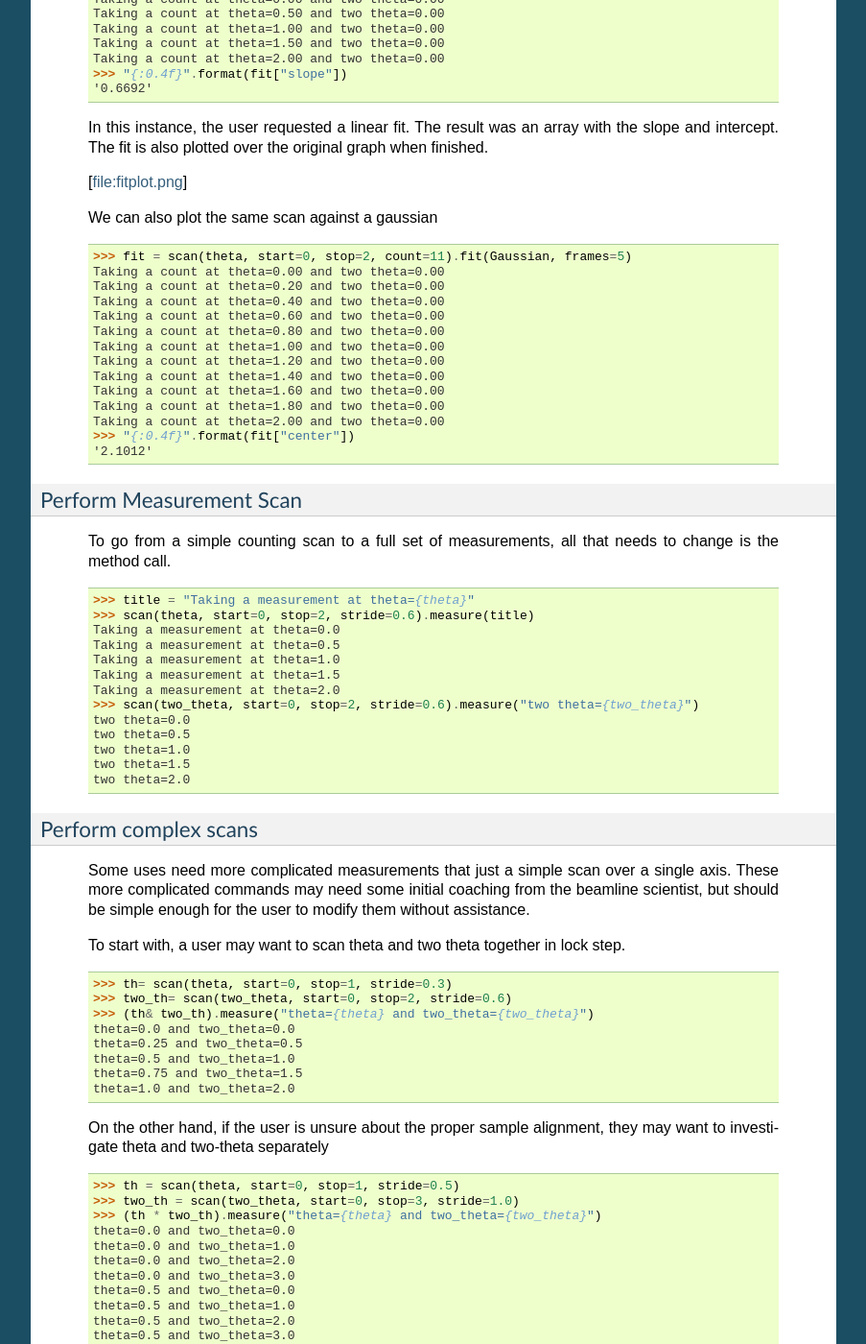
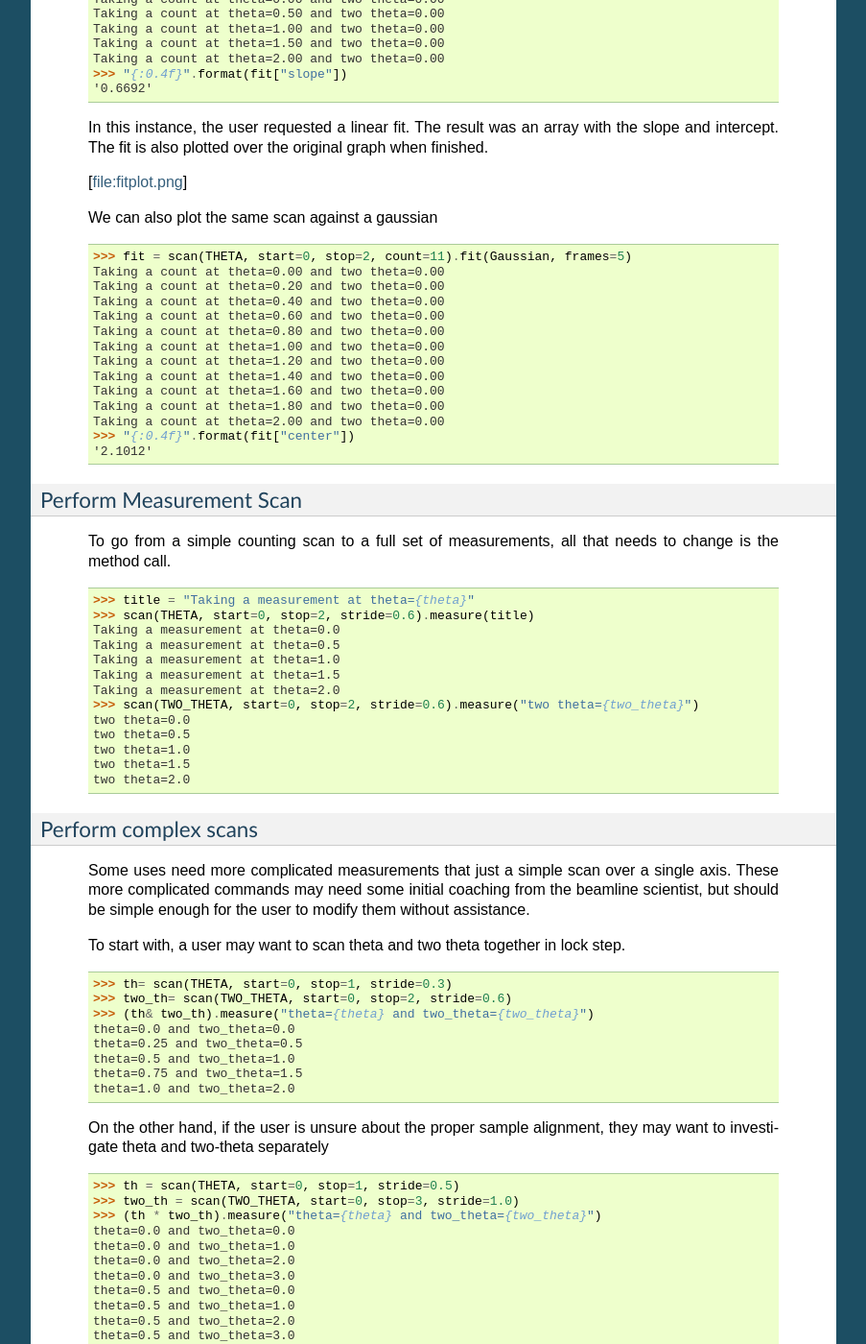
Before and after one commit to PyGenie-Scans/Scans, a Sphinx documentation site: the page built from doc/source/tutorial.rst, in a window 1280 px wide and 1400 px high, scrolled down 2943 px. Shown: the whole window at 96% size, without its empty margins (198-1101 px from the left). Built offline with Sphinx 7.4.7, drawn with Linux system fonts in a browser that asks for light colours; some of the changed text lies outside the part shown.

```diff
--- a/doc/source/tutorial.rst
+++ b/doc/source/tutorial.rst
@@ -77,7 +77,7 @@ Examples
 
   >>> import matplotlib
   >>> # matplotlib.use("Agg")
-  >>> from Scans.Instrument import scan, theta, two_theta
+  >>> from Scans.Instrument import scan, THETA, TWO_THETA
 
 Plot Motor Scan
 ---------------
@@ -86,7 +86,7 @@ Plot Motor Scan
   intensity as the motor moves from 0 to 2 inclusively in steps /near/
   0.3.
 
-  >>> scan(theta, start=0, stop=2, stride=0.6).plot(seconds=1)
+  >>> scan(THETA, start=0, stop=2, stride=0.6).plot(seconds=1)
   Taking a count at theta=0.00 and two theta=0.00
   Taking a count at theta=0.50 and two theta=0.00
   Taking a count at theta=1.00 and two theta=0.00
@@ -121,17 +121,17 @@ Plot Motor Scan
   `gaps' allow the user to specify the number of measurements and the
   number of gaps, respectively.
 
-  >>> scan(theta, start=0, stop=2, step=0.6).plot(frames=5)
+  >>> scan(THETA, start=0, stop=2, step=0.6).plot(frames=5)
   Taking a count at theta=0.00 and two theta=0.00
   Taking a count at theta=0.60 and two theta=0.00
   Taking a count at theta=1.20 and two theta=0.00
   Taking a count at theta=1.80 and two theta=0.00
-  >>> scan(theta, start=0, stop=2, count=4).plot(frames=5)
+  >>> scan(THETA, start=0, stop=2, count=4).plot(frames=5)
   Taking a count at theta=0.00 and two theta=0.00
   Taking a count at theta=0.67 and two theta=0.00
   Taking a count at theta=1.33 and two theta=0.00
   Taking a count at theta=2.00 and two theta=0.00
-  >>> scan(theta, start=0, stop=2, gaps=4).plot(frames=5)
+  >>> scan(THETA, start=0, stop=2, gaps=4).plot(frames=5)
   Taking a count at theta=0.00 and two theta=0.00
   Taking a count at theta=0.50 and two theta=0.00
   Taking a count at theta=1.00 and two theta=0.00
@@ -141,13 +141,13 @@ Plot Motor Scan
   The user also has the option of fixing the steps size and number of
   measurements or gaps while leaving the ending position open.
 
-  >>> scan(theta, start=0, step=0.6, count=5).plot(frames=5)
+  >>> scan(THETA, start=0, step=0.6, count=5).plot(frames=5)
   Taking a count at theta=0.00 and two theta=0.00
   Taking a count at theta=0.60 and two theta=0.00
   Taking a count at theta=1.20 and two theta=0.00
   Taking a count at theta=1.80 and two theta=0.00
   Taking a count at theta=2.40 and two theta=0.00
-  >>> scan(theta, start=0, stride=0.6, gaps=5).plot(frames=5)
+  >>> scan(THETA, start=0, stride=0.6, gaps=5).plot(frames=5)
   Taking a count at theta=0.00 and two theta=0.00
   Taking a count at theta=0.60 and two theta=0.00
   Taking a count at theta=1.20 and two theta=0.00
@@ -158,7 +158,7 @@ Plot Motor Scan
   For when relative scans make more sense, it's possible to request
   them by replacing beign and end with before and after.
 
-  >>> scan(theta, before=-1, after=1, stride=0.6).plot(frames=5)
+  >>> scan(THETA, before=-1, after=1, stride=0.6).plot(frames=5)
   Taking a count at theta=2.00 and two theta=0.00
   Taking a count at theta=2.50 and two theta=0.00
   Taking a count at theta=3.00 and two theta=0.00
@@ -172,7 +172,7 @@ Perform Fits
   performing the plot
 
   >>> from Scans.Fit import Linear, Gaussian
-  >>> fit = scan(theta, start=0, stop=2, stride=0.6).fit(Linear, frames=5)
+  >>> fit = scan(THETA, start=0, stop=2, stride=0.6).fit(Linear, frames=5)
   Taking a count at theta=0.00 and two theta=0.00
   Taking a count at theta=0.50 and two theta=0.00
   Taking a count at theta=1.00 and two theta=0.00
@@ -189,7 +189,7 @@ Perform Fits
 
   We can also plot the same scan against a gaussian
 
-  >>> fit = scan(theta, start=0, stop=2, count=11).fit(Gaussian, frames=5)
+  >>> fit = scan(THETA, start=0, stop=2, count=11).fit(Gaussian, frames=5)
   Taking a count at theta=0.00 and two theta=0.00
   Taking a count at theta=0.20 and two theta=0.00
   Taking a count at theta=0.40 and two theta=0.00
@@ -211,13 +211,13 @@ Perform Measurement Scan
   that needs to change is the method call.
 
   >>> title = "Taking a measurement at theta={theta}"
-  >>> scan(theta, start=0, stop=2, stride=0.6).measure(title)
+  >>> scan(THETA, start=0, stop=2, stride=0.6).measure(title)
   Taking a measurement at theta=0.0
   Taking a measurement at theta=0.5
   Taking a measurement at theta=1.0
   Taking a measurement at theta=1.5
   Taking a measurement at theta=2.0
-  >>> scan(two_theta, start=0, stop=2, stride=0.6).measure("two theta={two_theta}")
+  >>> scan(TWO_THETA, start=0, stop=2, stride=0.6).measure("two theta={two_theta}")
   two theta=0.0
   two theta=0.5
   two theta=1.0
@@ -236,8 +236,8 @@ Perform complex scans
   To start with, a user may want to scan theta and two theta together in
   lock step.
 
-  >>> th= scan(theta, start=0, stop=1, stride=0.3)
-  >>> two_th= scan(two_theta, start=0, stop=2, stride=0.6)
+  >>> th= scan(THETA, start=0, stop=1, stride=0.3)
+  >>> two_th= scan(TWO_THETA, start=0, stop=2, stride=0.6)
   >>> (th& two_th).measure("theta={theta} and two_theta={two_theta}")
   theta=0.0 and two_theta=0.0
   theta=0.25 and two_theta=0.5
@@ -248,8 +248,8 @@ Perform complex scans
   On the other hand, if the user is unsure about the proper sample
   alignment, they may want to investigate theta and two-theta separately
 
-  >>> th = scan(theta, start=0, stop=1, stride=0.5)
-  >>> two_th = scan(two_theta, start=0, stop=3, stride=1.0)
+  >>> th = scan(THETA, start=0, stop=1, stride=0.5)
+  >>> two_th = scan(TWO_THETA, start=0, stop=3, stride=1.0)
   >>> (th * two_th).measure("theta={theta} and two_theta={two_theta}")
   theta=0.0 and two_theta=0.0
   theta=0.0 and two_theta=1.0
@@ -269,7 +269,7 @@ Perform complex scans
   performed twice and the results combined.  This can allow for
   iterative scanning to improve statistics.
 
-  >>> th = scan(theta, start=0, stop=1, stride=0.5)
+  >>> th = scan(THETA, start=0, stop=1, stride=0.5)
   >>> (th + th + th).plot(frames=5)
   Taking a count at theta=0.00 and two theta=3.00
   Taking a count at theta=0.50 and two theta=3.00
@@ -297,11 +297,11 @@ Estimate time
   the point of completion is a simple convenience to prevent these
   user headaches.
 
-  >>> needed = scan(theta, start=0, stop=2.0, step=0.6).calculate(hours=1, minutes=30)
+  >>> needed = scan(THETA, start=0, stop=2.0, step=0.6).calculate(hours=1, minutes=30)
   >>> print(needed)
   21600
 
-  >>> needed = scan(theta, start=0, stop=2.0, step=0.6).calculate(frames=1000, time=True) #doctest: +SKIP
+  >>> needed = scan(THETA, start=0, stop=2.0, step=0.6).calculate(frames=1000, time=True) #doctest: +SKIP
   The run would finish at 2017-07-17 20:06:24.600802
   >>> print(needed) #doctest: +SKIP
   400.0
```
Also changed, not shown: 3 other files.
